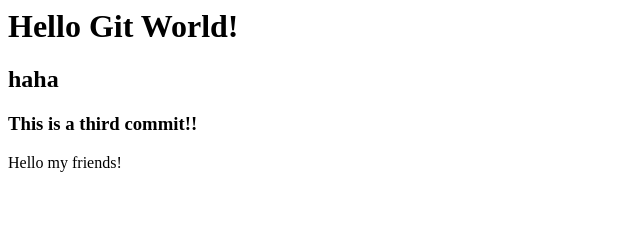
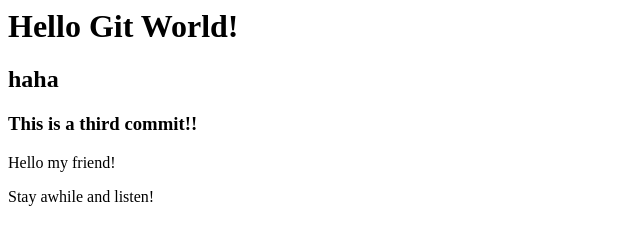
Before and after one commit to seraph92/git_test, a plain HTML site: page index.html in a window 1280 px wide. Shown: the whole page, without its empty margins (0-640 px from the left). Drawn offline with Linux system fonts and the light colour scheme.

Commit message:
update ments

```diff
--- a/index.html
+++ b/index.html
@@ -4,6 +4,7 @@
 		<H1>Hello Git World!</H1>
 		<H2> haha </H2>
 		<H3> This is a third commit!!</H3>
-		<p> Hello my friends! </p>
+		<p> Hello my friend! </p>
+		<p> Stay awhile and listen! </p>
 	</body>
 </html>
```
